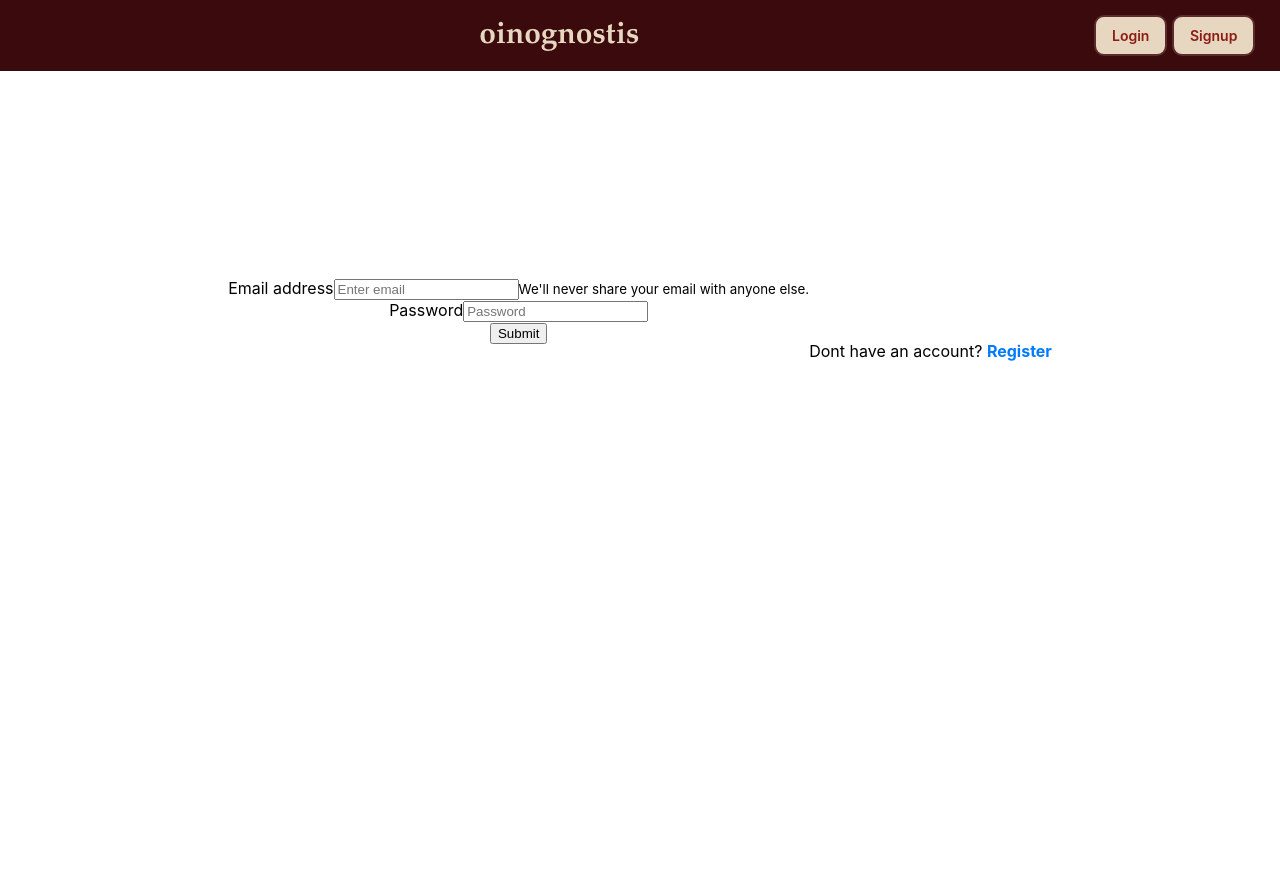
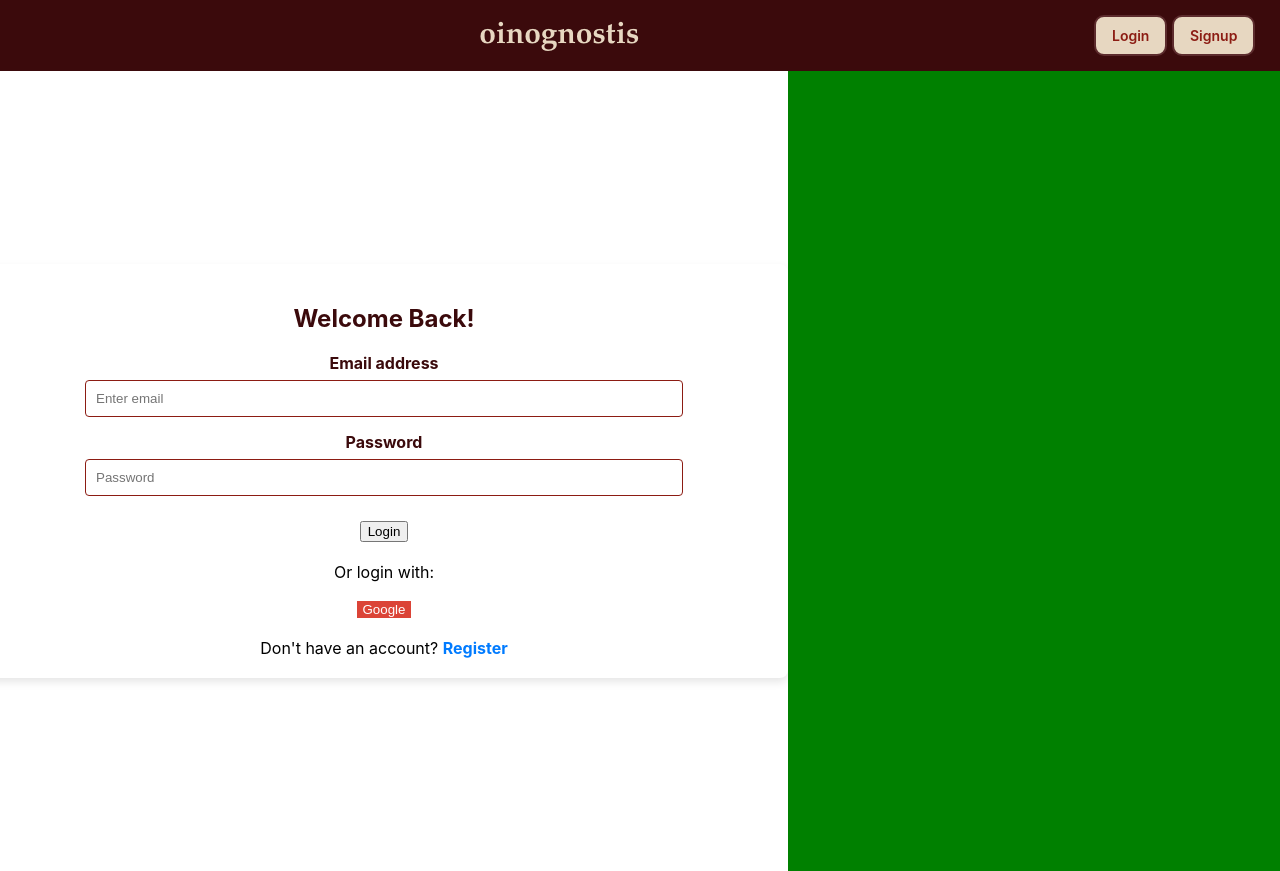
Before and after one commit to fbiletsiou/oinognostis-fe, a React (Create React App) app: page /login in a window 1280 px wide. Before the commit the page ends 800 px from the top, so only its background shows below. Built offline with nearby package versions, Linux system fonts and the light colour scheme; no server answers.

Commit message:
Login started

```diff
--- a/src/App.js
+++ b/src/App.js
@@ -15,22 +15,21 @@ import {
 } from "react-router-dom";
 
 function App() {
-  const [title, updateTitle] = useState(null);
   const [errorMessage, updateErrorMessage] = useState(null);
   return (
     <Router>
     <div className="App">
-      <Header title={title}/>
+      <Header/>
         <div className="container d-flex align-items-center flex-column">
           <Switch>
             <Route path="/" exact={true}>
-              <RegistrationForm showError={updateErrorMessage} updateTitle={updateTitle}/>
+              <HomePage />
             </Route>
             <Route path="/register">
-              <RegistrationForm showError={updateErrorMessage} updateTitle={updateTitle}/>
+              <RegistrationForm showError={updateErrorMessage}/>
             </Route>
             <Route path="/login">
-              <LoginForm showError={updateErrorMessage} updateTitle={updateTitle}/>
+              <LoginForm showError={updateErrorMessage}/>
             </Route>
           </Switch>
           <AlertComponent errorMessage={errorMessage} hideError={updateErrorMessage}/>
--- a/src/components/Header/Header.js
+++ b/src/components/Header/Header.js
@@ -41,12 +41,12 @@ function Header(props) {
         <nav className="navbar navbar-dark bg-primary">
             <div className="header-container">
                 <div className="header-title">
-                    <Link to="/" className="app-name">{props.title || title}</Link>
+                    <Link to="/" className="app-name">{title}</Link>
                 </div>
-                {renderAuthButtons()} {}
+                {renderAuthButtons()}
             </div>
         </nav>
-    )
+    );
 }
 
 export default withRouter(Header);
--- a/src/components/LoginForm/LoginForm.css
+++ b/src/components/LoginForm/LoginForm.css
@@ -1,7 +1,94 @@
-.login-card {
-    min-height: 60vh;
+.login-form-container {
+    display: flex;
+    flex-direction: row;
+    align-items: center;
+    justify-content: center;
+    height: 100vh;
+}
+
+.login-form-wrapper {
+    flex: 0 0 60%; /* 60% width for the login form */
+    background-color: #fff; /* White background for contrast */
+    border-radius: 8px; /* Rounded corners */
+    box-shadow: 0 4px 8px rgba(0, 0, 0, 0.1); /* Subtle shadow for depth */
+    padding: 20px; /* Padding inside the card */
+    margin: auto; /* Center the card */
+}
+
+.animation-container {
+    flex: 0 0 40%; /* 40% width for the animation */
+    background-color: #f8f9fa; /* Light background for the animation area */
+    display: flex; /* Flexbox for centering animations */
+    justify-content: center; /* Center content horizontally */
+    align-items: center; /* Center content vertically */
+    /* Add animation styles or a placeholder for your animation here */
+}
+
+h2 {
+    font-family: Roobert, -apple-system, BlinkMacSystemFont, "Segoe UI", Helvetica, Arial, sans-serif, "Apple Color Emoji", "Segoe UI Emoji", "Segoe UI Symbol";
+    text-align: center; /* Center the title */
+    color: var(--dark-burgundy);
+    margin-bottom: 20px; /* Space below the title */
+}
+
+.form-group {
+    margin-bottom: 15px; /* Space between form fields */
+}
+
+.form-group label {
+    display: block;
+    margin-bottom: 7px; /* Spacing between label and input */
+    color: var(--dark-burgundy);
+    font-family: Roobert, -apple-system, BlinkMacSystemFont, "Segoe UI", Helvetica, Arial, sans-serif, "Apple Color Emoji", "Segoe UI Emoji", "Segoe UI Symbol";
+    font-weight: bold; /* Bold labels */
+}
+
+
+input.form-control {
+    width: 75%;
+
+    border: 1px solid var(--primary-color);
+    border-radius: 4px; /* Slightly rounded edges for inputs */
+    padding: 10px; /* Padding inside inputs */
+}
+
+
+input.form-control:focus {
+    border-color: var(--muted-color); /* Highlight border on focus */
+    box-shadow: 0 0 0 0.2rem var(--secondary-color); /* Light blue shadow on focus */
+}
+
+.btn-primary {
+    margin-top: 10px; /* Space above the button */
+}
+
+.google-btn {
+    background-color: #db4437; /* Google red */
+    color: white; /* White text */
+    border: none; /* No border */
+}
+
+.alert {
+    margin-top: 10px; /* Space above the alert */
+}
+
+.alternative-login {
+    margin-top: 20px; /* Space above alternative login section */
 }
 
 .registerMessage {
-    margin-top: 10vh;
+    margin-top: 20px; /* Space above the register message */
 }
+
+.loginText {
+    color: blue; /* Or any color for the register link */
+    cursor: pointer;
+}
+
+
+.animation-container {
+    width: 40%; /* 40% for the animation side */
+    height: 100vh; /* Full height */
+    /* Add your animation styles here */
+    background-color: green;
+}
--- a/src/components/LoginForm/LoginForm.js
+++ b/src/components/LoginForm/LoginForm.js
@@ -1,101 +1,120 @@
-import React, {useState} from 'react';
+import React, { useState } from 'react';
 import axios from 'axios';
 import './LoginForm.css';
-import {API_BASE_URL, ACCESS_TOKEN_NAME} from '../../constants/apiConstants';
+import { API_BASE_URL, ACCESS_TOKEN_NAME } from '../../constants/apiConstants';
 import { withRouter } from "react-router-dom";
 
 function LoginForm(props) {
-    const [state , setState] = useState({
-        email : "",
-        password : "",
+    const [state, setState] = useState({
+        email: "",
+        password: "",
         successMessage: null
-    })
+    });
+
     const handleChange = (e) => {
-        const {id , value} = e.target
+        const { id, value } = e.target;
         setState(prevState => ({
             ...prevState,
-            [id] : value
-        }))
-    }
+            [id]: value
+        }));
+    };
 
     const handleSubmitClick = (e) => {
         e.preventDefault();
-        const payload={
-            "email":state.email,
-            "password":state.password,
-        }
-        axios.post(API_BASE_URL+'/user/login', payload)
+        const payload = {
+            "email": state.email,
+            "password": state.password,
+        };
+        axios.post(API_BASE_URL + '/user/login', payload)
             .then(function (response) {
-                if(response.status === 200){
+                if (response.status === 200) {
                     setState(prevState => ({
                         ...prevState,
-                        'successMessage' : 'Login successful. Redirecting to home page..'
-                    }))
-                    localStorage.setItem(ACCESS_TOKEN_NAME,response.data.token);
+                        'successMessage': 'Login successful. Redirecting to home page..'
+                    }));
+                    localStorage.setItem(ACCESS_TOKEN_NAME, response.data.token);
                     redirectToHome();
-                    props.showError(null)
-                }
-                else if(response.code === 204){
+                    props.showError(null);
+                } else if (response.code === 204) {
                     props.showError("Username and password do not match");
-                }
-                else{
-                    props.showError("Username does not exists");
+                } else {
+                    props.showError("Username does not exist");
                 }
             })
             .catch(function (error) {
                 console.log(error);
+                props.showError("An error occurred during login. Please try again.");
             });
-    }
+    };
+
     const redirectToHome = () => {
-        props.updateTitle('Home')
-        props.history.push('/home');
-    }
+        props.updateTitle('Home');
+        props.history.push('/');
+    };
+
     const redirectToRegister = () => {
         props.history.push('/register');
         props.updateTitle('Register');
-    }
-    return(
-        <div className="card col-12 col-lg-4 login-card mt-2 hv-center">
-            <form>
+    };
+
+    const handleGoogleLogin = () => {
+        // Add logic for Google login
+        console.log('Login with Google');
+    };
+
+    return (
+        <div className="login-form-container">
+            <div className="login-form-wrapper">
+                <h2>Welcome Back!</h2>
+                <form onSubmit={handleSubmitClick}>
                     <div className="form-group text-left">
-                <label htmlFor="exampleInputEmail1">Email address</label>
-                <input type="email"
+                        <label htmlFor="email">Email address</label>
+                        <input
+                            type="email"
                             className="form-control"
                             id="email"
                             aria-describedby="emailHelp"
                             placeholder="Enter email"
                             value={state.email}
                             onChange={handleChange}
+                            required
                         />
-                <small id="emailHelp" className="form-text text-muted">We'll never share your email with anyone else.</small>
                     </div>
                     <div className="form-group text-left">
-                <label htmlFor="exampleInputPassword1">Password</label>
-                <input type="password"
+                        <label htmlFor="password">Password</label>
+                        <input
+                            type="password"
                             className="form-control"
                             id="password"
                             placeholder="Password"
                             value={state.password}
                             onChange={handleChange}
+                            required
                         />
                     </div>
-                <div className="form-check">
-                </div>
-                <button
-                    type="submit"
-                    className="btn btn-primary"
-                    onClick={handleSubmitClick}
-                >Submit</button>
+                    <button type="submit" className="btn btn-primary">Login</button>
                 </form>
-            <div className="alert alert-success mt-2" style={{display: state.successMessage ? 'block' : 'none' }} role="alert">
+
+                <div className="alert alert-success mt-2" style={{ display: state.successMessage ? 'block' : 'none' }} role="alert">
                     {state.successMessage}
                 </div>
+
+                <div className="alternative-login">
+                    <p>Or login with:</p>
+                    <button onClick={handleGoogleLogin} className="btn google-btn">Google</button>
+                </div>
+
                 <div className="registerMessage">
-                <span>Dont have an account? </span>
-                <span className="loginText" onClick={() => redirectToRegister()}>Register</span>
+                    <span>Don't have an account? </span>
+                    <span className="loginText" onClick={redirectToRegister}>Register</span>
                 </div>
             </div>
-    )
+            <div className="animation-container">
+                {/* Placeholder for animation */}
+                {/* Add your animation or relevant content here */}
+            </div>
+        </div>
+    );
 }
 
 export default withRouter(LoginForm);
```
Also changed, not shown: src/components/Home/HomePage.js (+14 -20 lines). Lines whose indentation alone changed are shown as unchanged.
